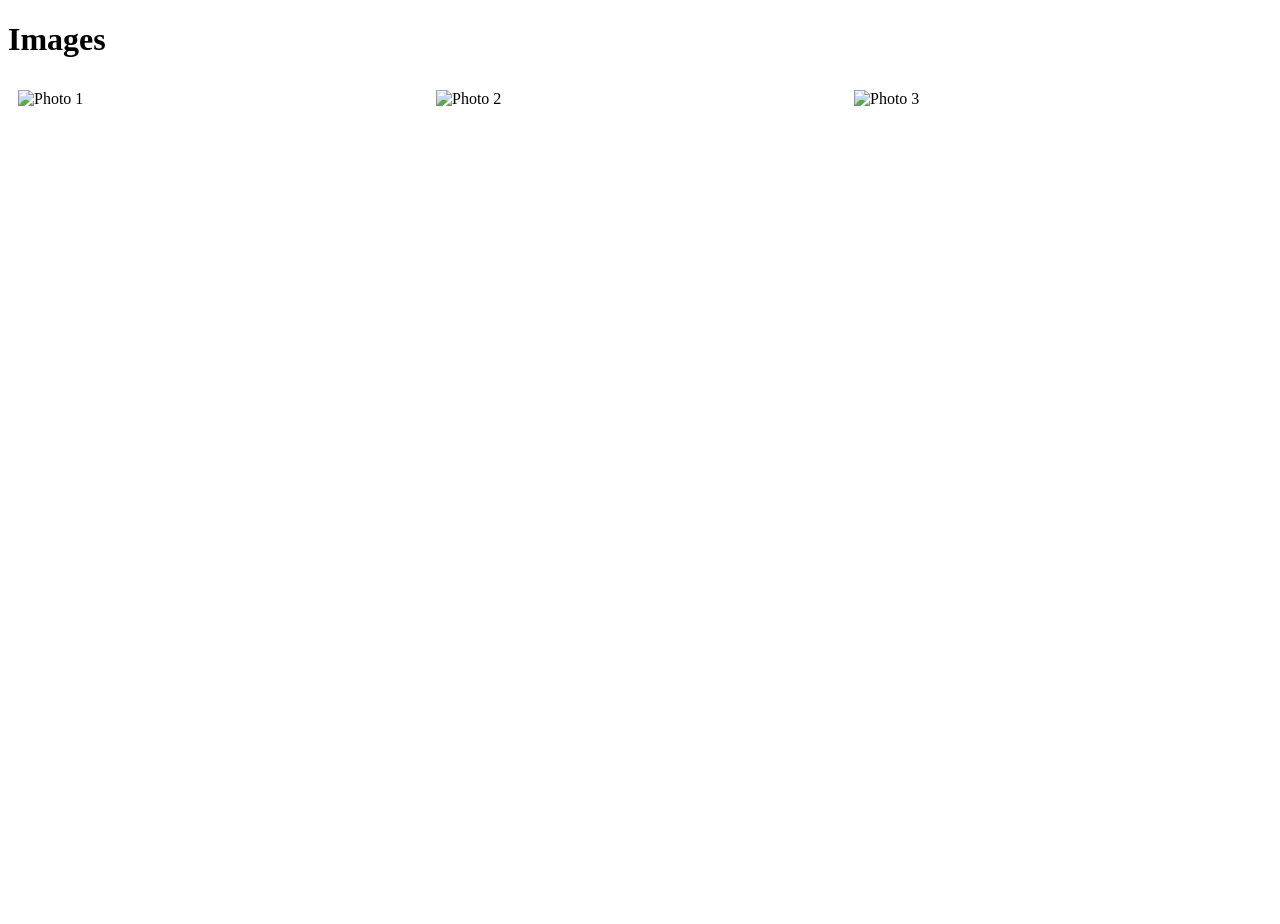
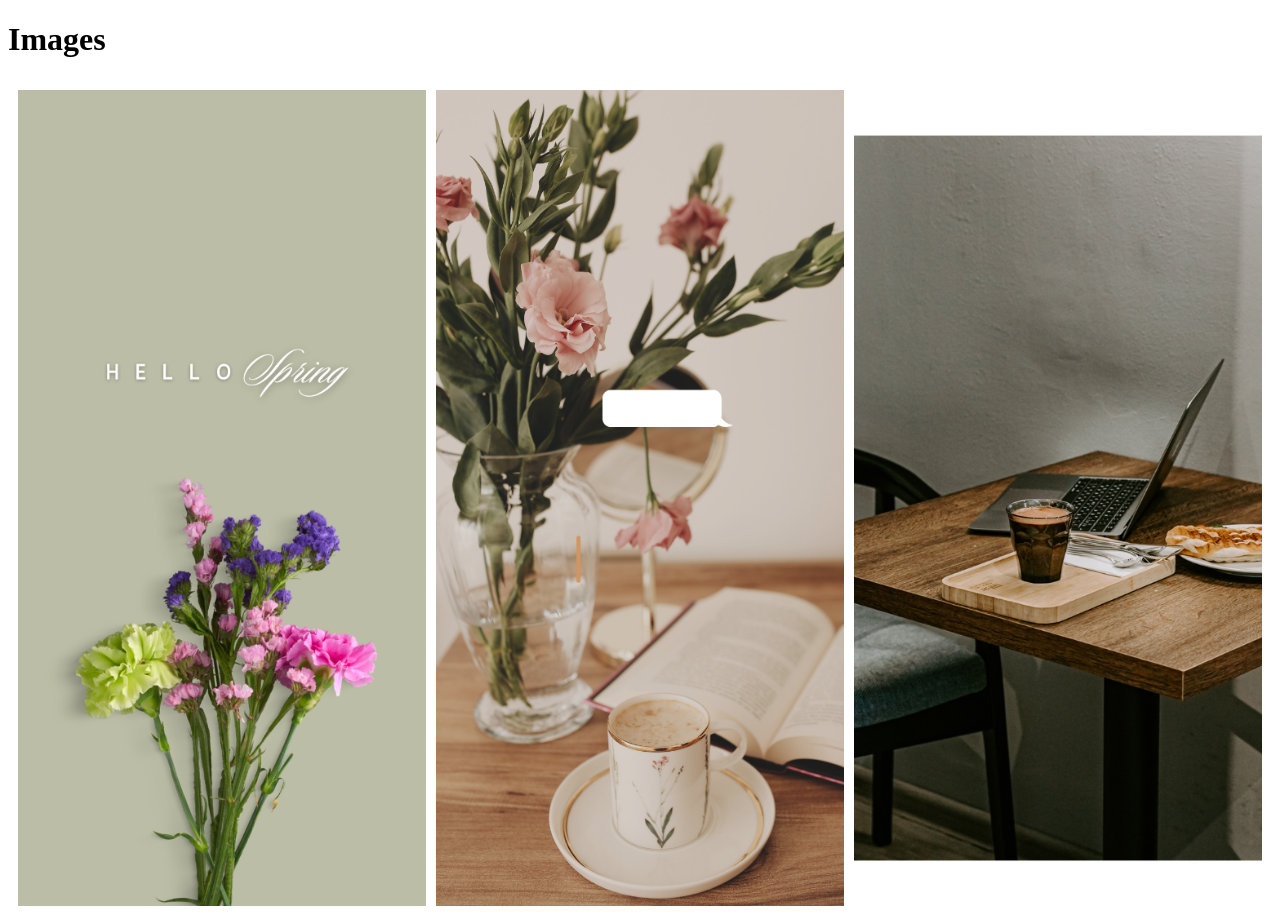
Before and after one commit to jassimmohammed121/Responsive-Design, a plain HTML site: page index.html in a window 1280 px wide. Before the commit the page ends 800 px from the top, so only its background shows below. Drawn offline with Linux system fonts and the light colour scheme.

Commit message:
Update index.html

```diff
--- a/index.html
+++ b/index.html
@@ -12,9 +12,9 @@
 <h1>Images</h1>
 
 <div class="images">
-    <img src="img1.jpg" alt="Photo 1">
-    <img src="img2.jpg" alt="Photo 2">
-    <img src="img3.jpg" alt="Photo 3">
+    <img src="Untitled design.png" alt="Photo 1">
+    <img src="Untitled design-2.png" alt="Photo 2">
+    <img src="Untitled design-3.png" alt="Photo 3">
 </div>
 
 </body>
```
